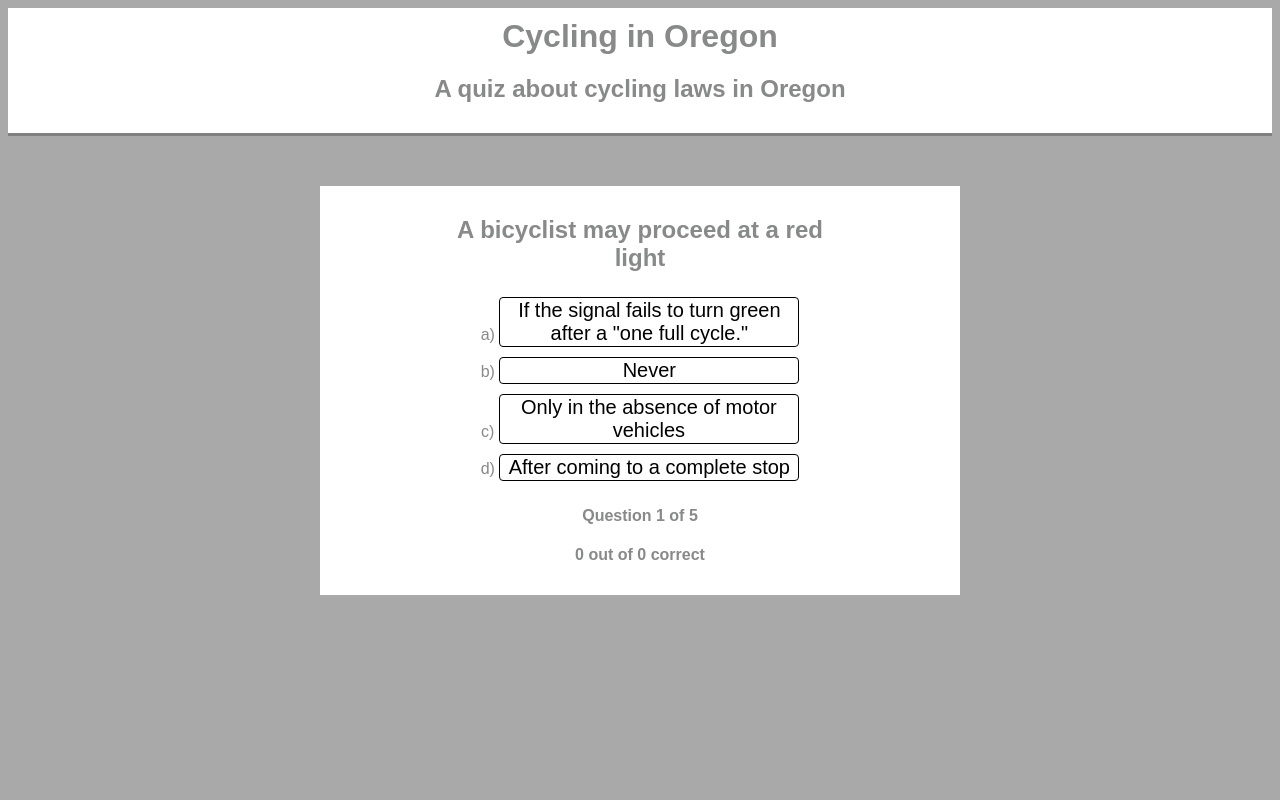
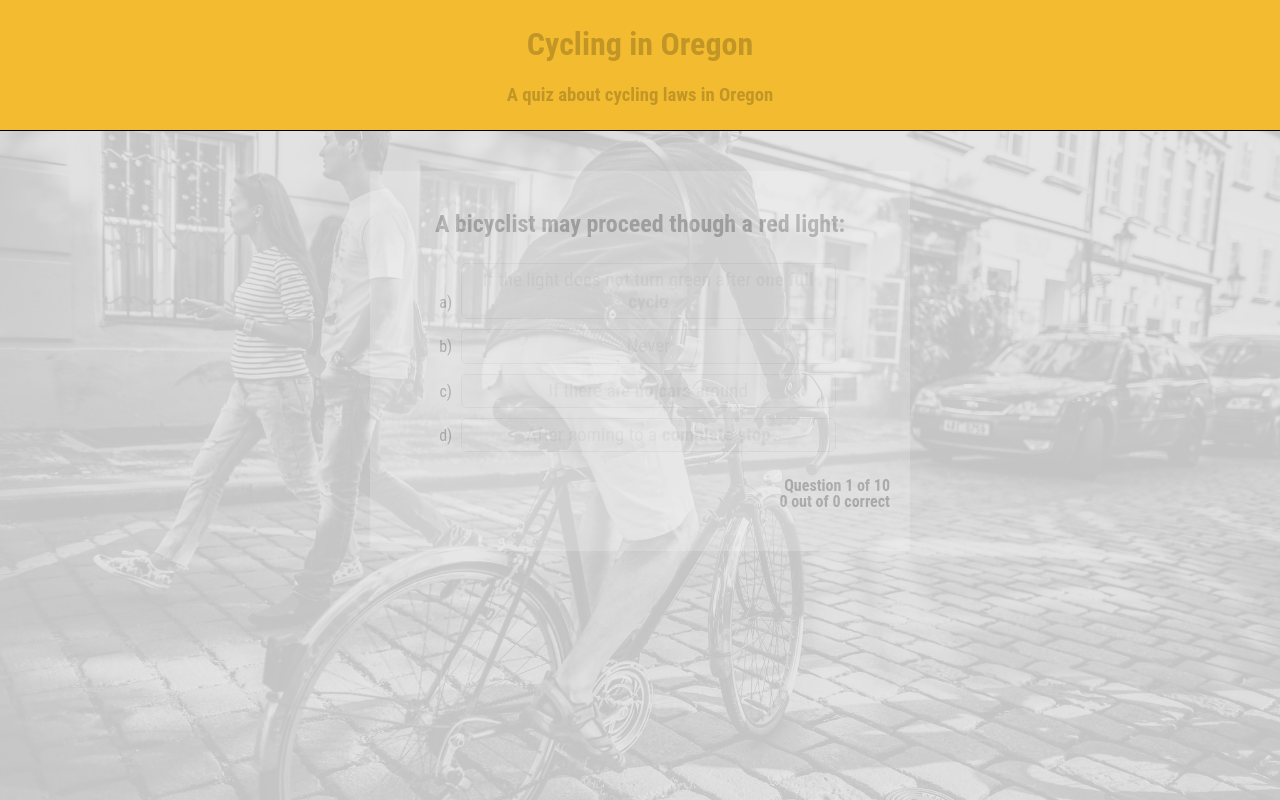
Before and after one commit to christophergoot/quiz-app, a plain HTML site: page index.html in a window 1280 px wide. Both pictures are taken after a click on the button "Start The Quiz". Drawn offline with nearby package versions, Linux system fonts and the light colour scheme.

Commit message:
Working Draft

```diff
--- a/index.html
+++ b/index.html
@@ -2,17 +2,21 @@
 <html lang='en'>
 <head>
 	<title>Cycling in Oregon | Quiz</title>
-	<!-- <link rel="stylesheet" type="text/css" href="theme.css"> -->
+	<meta name="viewport" content="width=device-width, initial-scale=1">
+	<link href="https://cdnjs.cloudflare.com/ajax/libs/normalize/4.1.1/normalize.css" rel="stylesheet">
+	<link href="https://fonts.googleapis.com/css?family=Roboto:400,700" rel="stylesheet">
 	<link rel="stylesheet" type="text/css" href="main.css">
 	<script src="https://ajax.googleapis.com/ajax/libs/jquery/3.2.1/jquery.min.js"></script>
 </head>
 <body>
-	<header>
+	<header class="header">
 		<div class="container quiz-title">
 			<h1>Cycling in Oregon</h1>
-			<h2>A quiz about cycling laws in Oregon</h2>
+			<h3>A quiz about cycling laws in Oregon</h3>
 		</div>
 	</header>
+
+
 	<main role="main" class="box container">
 		<section class="start-section js-start-section">
 			<h2>Test Your Knowledge</h2>
--- a/main.css
+++ b/main.css
@@ -1,66 +1,88 @@
 body {
-  font-family: Arial, Sans-Serif;
+  font-family: 'Roboto Condensed', sans-serif;
   font-size: 16px;
-  text-align: center;
-  background-color: darkgrey;
-  color: #888989;
-  font-weight: 200;
-}
-
-
-.container {
-	background-color: white;
-	max-width: 600px;
-	margin: 0 auto;
-	padding: 10px 20px;
-	height: 100%;
-}
-
-
-
-header {
-	margin: 0 0 50px 0;
-	margin-top: 0;
-	width: 100%;
-	border-bottom: solid grey;
-	background-color: white;
-}
-h1{
+  		background: url("background-bicycle.jpg") no-repeat center center fixed;
+	background-size: cover;
 	margin: 0 auto;
 }
 
-/*
+main {
+	padding: 20px 20px;
+
+}
+
 .box {
-	border-radius: 1%;
+	background-color: white;
+
+	border-radius: 3px;
+}
+.header {
+  background-color: #F3BC30;
+  margin-bottom: 40px;
+  padding: 5px 0;
+  width: 100%;
+  border-bottom: 1px solid black;
+
+}
+
+.feedback-section {
+	/*background-color: pink;*/
+}
+.container {
+	margin: 0 auto;
+	max-width: 500px;
+	opacity: 20%;
+	text-align: center;
+}
+
+.answer-recall {
+box-shadow: 2px 2px 3px 1px grey;
+padding: 10px;
+border-radius: 5px;
+}
+
+.button, button {
+ background-color: #E4E4E4;
+ /*margin: 5px auto;*/
+	width: 75%;
+	/*border-radius: 3px;*/
+	/*padding: 5px;*/
+	font-size: 1.2em;
+	border-radius: 5px;
 	border: 1px solid black;
 	margin: 5px;
 	padding: 5px;
-	  max-width: 600px;
-  margin: 20px 40px;
-  background-color: white;
-  overflow: hidden;
-  border-radius: 5px;
-  margin: 10px auto;
-}
-*/
-
-.button, .answer {
-	border-radius: 4px;
- 	 border: 1px solid;
-  /*color: #FD4D72;*/
-  background-color: transparent;
-	width: 75%;
-	margin: 5px auto;
-	font-size: 20px;
+	opacity: 20%;
 
 }
 
-.question {
-	padding: 0 15%;
+.critique {
+	font-style: bold italic;
+	font-size: 1.5em;
 }
-.answer {
-	width: 50%;
+
+a {
+		text-decoration: none;
 }
+
+cite {
+
+	font-size: .8em;
+	float: right;
+	font-style: italic;
+	top: 20px;
+	margin: 0 10px 5px 5px;
+
+}
+
+.progress {
+	line-height: 1em;
+	text-align: right;
+}
+.answer-section {
+
+}
+
 
 .hidden {
 	display: none;
--- a/quiz.js
+++ b/quiz.js
@@ -1,21 +1,21 @@
 // 'use strict';
 
 let currentQuestionNumber = 1;
-let quizLength = 5;
+let quizLength = 10;
 let scoreCard = [];
 let quizList = [];
 const MasterQuizList = [
-{ 'Question' : 'Under Oregon law, who must wear a bicycle helmet?', 'Correct Answer' : 'Anyone under the age of 16', 'Answers' : [ 'Anyone under the age of 16', 'Anyone under the age of 13', 'Any cyclist, regardless of age', 'Helmet use is strongly encouraged, but unregulated in Oregon'], 'Feedback' : 'Additionally, it is against the law to carry a passenger under the age of 16 on your bicycle if the passenger is not wearing a helmet.', 'Source' : 'https://www.portlandoregon.gov/transportation/article/301187' },
-{ 'Question' : 'Oregon has a "Bike Bill", which requires the inclusion of facilities for pedestrians and bicyclists wherever a road, street or highway is built or rebuilt. Which year was it passed?', 'Correct Answer' : '1971', 'Answers' : [ '1971', '1993', '2000', '2015'], 'Feedback' : 'ORS 366.514, aka the bike bill, was passed by the Oregon Legislature in 1971. It applies to ODOT, cities and counties and requires spending reasonable amounts of their share of the state highway fund on facilities for pedestrians and bicyclists. These facilities must be located within the right-of-way of public roads, streets or highways open to motor vehicle traffic. The funds cannot be spent on trails in parks or other areas outside of a road, street or highway right-of-way.', 'Source' : 'http://www.oregon.gov/odot/programs/pages/bikeped.aspx' },
-{ 'Question' : 'When on a road with no shoulder or bike lane, and the travel lane is narrow, you should', 'Correct Answer' : 'Ride in the center of the lane', 'Answers' : [ 'Ride in the center of the lane', 'Ride to the far right of the lane', 'Ride on the sidewalk', 'Dismount and walk on the sidewalk'], 'Feedback' : 'This will prevent motorists from passing you when there isn’t room. You should also take the lane when you’re traveling at the same speed as traffic. This will keep you out of motorists’ blind spots and reduce conflicts with right-turning traffic.', 'Source' : 'https://docs.google.com/viewer?url=http%3A%2F%2Fwww.oregon.gov%2FODOT%2FPrograms%2FTDD%2520Documents%2FOregon-Bicyclist-Manual.pdf' },
-{ 'Question' : 'When driving, you aproach a red light at an intersection with a green "Bike Box". You are legally required to. . .', 'Correct Answer' : 'Stop in advance of the box, and remain parked until the light turns green and the box is empty', 'Answers' : [ 'Stop in advance of the box, and remain parked until the light turns green and the box is empty', 'Stop in advance of the box, and proceed to make a right hand turn ONLY if the box is clear', 'Stop in advance of the box if there are bicycles present, otherwise proceed to pull up to the front of the intersection', 'Approach the bicycle box with caution, but be aware that there is no additional legal requirement to accomodate bicyclists'], 'Feedback' : 'When you bike: Roll up to the front of the line when there’s a yellow or red light. If the light is green, watch for vehicles turning right before continuing through the intersection. Only cyclists can take a right on red when there’s a bike box.', 'Source' : 'https://www.portlandoregon.gov/transportation/article/594206' },
-{ 'Question' : 'A bicycle equiped with and electric assist system, for the purposes of the Oregon Vehicle Code, shal be considered:', 'Correct Answer' : 'a Bicycle', 'Answers' : [ 'a Bicycle', 'a Motor Vehicle in practice', 'illegal, unless registered as a motor vehicle', 'There is no statute in place regarding electric assisted bicycles.'], 'Feedback' : 'This one has been on the books for over 20 years. 814.405: Status of electric assisted bicycle.', 'Source' : 'https://bikeportland.org/resources/bicyclelaws#814405' },
-{ 'Question' : 'A bicyclist is legally permitted to', 'Correct Answer' : 'Ride their bicycle on the sidewalk or crosswalk in a safe manner', 'Answers' : [ 'Ride their bicycle on the sidewalk or crosswalk in a safe manner', 'Only walk their bicycle on the sidewalk or crosswalk', 'Treat the sidewalk or crosswalk as a defacto bicycle lane in the absence of pedestrians', 'Overtake a pedestrian at a speed greater than an ordinary walk to long as an audible warning is given'], 'Feedback' : 'Operation of an electric assisted bicycle on a sidewalk is NEVER permitted', 'Source' : 'https://bikeportland.org/resources/bicyclelaws#814405' },
-{ 'Question' : 'A commercial vehicle is permitted to park in a bicycle lane', 'Correct Answer' : 'If they are in the process of making a delivery', 'Answers' : [ 'If they are in the process of making a delivery', 'Between the hours of 8am and 5pm', 'Only if they are speciffically licenced to do so', 'Never.'], 'Feedback' : 'An implement of husbandry may also momentarily cross into a bicycle lane to permit other vehicles to overtake and pass the implement of husbandry.', 'Source' : 'https://www.oregonlaws.org/ors/811.440' },
+{ 'Question' : 'What age can you legally stop wearing a helmet?', 'Correct Answer' : '16', 'Answers' : [ '16', '13', 'Any Age', 'Never. All cyclists must wear helmets'], 'Feedback' : 'Additionally, it is against the law to carry a passenger under the age of 16 on your bicycle if the passenger is not wearing a helmet.', 'Source' : 'https://www.portlandoregon.gov/transportation/article/301187' },
+{ 'Question' : 'What year was the "Bike Bill" written? <br>It states that all road projects must accomodate bicycles', 'Correct Answer' : '1971', 'Answers' : [ '1971', '1993', '2000', '2015'], 'Feedback' : 'It applies to ODOT, cities and counties and requires spending reasonable amounts of their share of the state highway fund on facilities for pedestrians and bicyclists. These facilities must be located within the right-of-way of public roads, streets or highways open to motor vehicle traffic. The funds cannot be spent on trails in parks or other areas outside of a road, street or highway right-of-way.', 'Source' : 'http://www.oregon.gov/odot/programs/pages/bikeped.aspx' },
+{ 'Question' : 'On a road with no shoulder or bike lane you should ride', 'Correct Answer' : 'In the <strong>center</strong> of the lane', 'Answers' : [ 'In the <strong>center</strong> of the lane', 'The <strong>far right</strong> of the lane', 'Ride on the <strong>grass</strong>', 'Walk on the <strong>sidewalk</strong>'], 'Feedback' : 'This will prevent motorists from passing you when there isn/’t room. You should also take the lane when you/’re traveling at the same speed as traffic. This will keep you out of motorists/’ blind spots and reduce conflicts with right-turning traffic.', 'Source' : 'https://docs.google.com/viewer?url=http%3A%2F%2Fwww.oregon.gov%2FODOT%2FPrograms%2FTDD%2520Documents%2FOregon-Bicyclist-Manual.pdf' },
+{ 'Question' : 'In a car, at a red light with a "Bike Box". You are legally required to:', 'Correct Answer' : 'Wait <strong>behind box</strong> for the green light', 'Answers' : [ 'Wait <strong>behind box</strong> for the green light', 'Make a <strong>right hand turn</strong> if clear', 'Wait <strong>inside box</strong> if no bicycles are present', 'Bike Boxes are <strong>unregulated</strong>'], 'Feedback' : 'When you bike: Roll up to the front of the line when there\’s a yellow or red light. If the light is green, watch for vehicles turning right before continuing through the intersection. Only cyclists can take a right on red when there\’s a bike box.', 'Source' : 'https://www.portlandoregon.gov/transportation/article/594206' },
+{ 'Question' : 'A bicycle with electric assist is legally considered:', 'Correct Answer' : 'A Bicycle', 'Answers' : [ 'A Bicycle', 'A Motor Vehicle', 'Illegal', 'A grey area'], 'Feedback' : 'This one has been on the books for over 20 years. 814.405: Status of electric assisted bicycle.', 'Source' : 'https://bikeportland.org/resources/bicyclelaws#814405' },
+{ 'Question' : 'A bicyclist can ride on the sidewalk or crosswalk:', 'Correct Answer' : 'If safe', 'Answers' : [ 'If safe', 'They can <strong>only walk</strong> the bike', 'As if it were a <strong>bicycle lane</strong>', 'Never.'], 'Feedback' : 'Operation of an electric assisted bicycle on a sidewalk is NEVER permitted', 'Source' : 'https://bikeportland.org/resources/bicyclelaws#814405' },
+{ 'Question' : 'A vehicle can park in a bicycle lane:', 'Correct Answer' : 'If they are <strong>making a delivery</strong>', 'Answers' : [ 'If they are <strong>making a delivery</strong>', 'Between 8pm and 6am', 'If outside a <strong>job site</strong>', 'Never.'], 'Feedback' : 'An implement of husbandry may also momentarily cross into a bicycle lane to permit other vehicles to overtake and pass the implement of husbandry.', 'Source' : 'https://www.oregonlaws.org/ors/811.440' },
 { 'Question' : 'The average age of bicyclists killed in crashes with motor vehicles is', 'Correct Answer' : '45', 'Answers' : [ '45', '25', '35', '55'], 'Feedback' : 'The average age of bicyclists killed in crashes with motor vehicles continues to increase, climbing to 45 years old in 2014, up from 39 in 2004, 32 in 1998, and 24 in 1988.', 'Source' : 'http://www.pedbikeinfo.org/data/factsheet_crash.cfm' },
-{ 'Question' : 'A bicyclist may proceed at a red light', 'Correct Answer' : 'If the signal fails to turn green after a "one full cycle."', 'Answers' : [ 'If the signal fails to turn green after a "one full cycle."', 'After coming to a complete stop', 'Never', 'Only in the absence of motor vehicles'], 'Feedback' : 'The 2015 law holds motorcyclists and bicyclists proceeding through a red liable if there\'s a collision with other road users proceeding through a green light. For motorcyclists, it would also apply to highway ramp meters.  Rolling through stop signs remains illegal.', 'Source' : 'http://www.oregonlive.com/commuting/index.ssf/2015/03/bicycles_oregon_law_run_red_li.html' },
-{ 'Question' : 'A cyclist must signal a stop or turn while operating a bicycle', 'Correct Answer' : 'If they can safely do so', 'Answers' : [ 'If they can safely do so', 'If they are so inclined', 'Never', 'Only in a dense urban core'], 'Feedback' : 'Failure to signal for a bicycle turn is a Class D traffic violation since 1983', 'Source' : 'https://bikeportland.org/resources/bicyclelaws#814405' },
-{ 'Question' : 'Unlawful passengers on bicycle', 'Correct Answer' : 'Occurs where there are more persons on the bicycle than the number for which it is designed or safely equipped', 'Answers' : [ 'Occurs where there are more persons on the bicycle than the number for which it is designed or safely equipped', 'Is not a real thing', 'Is only enforced at the circus', 'Only applies to riding on the handlebars'], 'Feedback' : 'A person operating an electric personal assistive mobility device is not subject to this section.', 'Source' : 'https://bikeportland.org/resources/bicyclelaws#814405' }
+{ 'Question' : 'A bicyclist may proceed though a red light:', 'Correct Answer' : 'If the light does not turn green after <strong>one full cycle</strong>', 'Answers' : [ 'If the light does not turn green after <strong>one full cycle</strong>', 'After coming to a <strong>complete stop</strong>', 'Never', 'If there are <strong>no cars</strong> around'], 'Feedback' : 'The 2015 law holds motorcyclists and bicyclists proceeding through a red liable if there\'s a collision with other road users proceeding through a green light. For motorcyclists, it would also apply to highway ramp meters.  Rolling through stop signs remains illegal.', 'Source' : 'http://www.oregonlive.com/commuting/index.ssf/2015/03/bicycles_oregon_law_run_red_li.html' },
+{ 'Question' : 'A cyclist must signal a stop or turn while operating a bicycle:', 'Correct Answer' : '<strong>Always</strong> if they can', 'Answers' : [ '<strong>Always</strong> if they can', 'If they <strong>want</strong>', 'Never', 'Only in a <strong>dense</strong> urban core'], 'Feedback' : 'Failure to signal for a bicycle turn is a Class D traffic violation since 1983', 'Source' : 'https://bikeportland.org/resources/bicyclelaws#814405' },
+{ 'Question' : 'Unlawful passengers on bicycle', 'Correct Answer' : 'Where there are <strong>more butts</strong> than seats', 'Answers' : [ 'Where there are <strong>more butts</strong> than seats', 'Is <strong>not</strong> a real thing', 'Is only enforced at the <strong>circus</strong>', 'Only applies to riding on the <strong>handlebars</strong>'], 'Feedback' : 'A person operating an electric personal assistive mobility device is not subject to this section.', 'Source' : 'https://bikeportland.org/resources/bicyclelaws#814405' }
 ];
 
 function getCorrectAnswer() {
@@ -55,20 +55,20 @@ function createQuestionString(i) {
 			<h2 class="question js-question">${question}</h2>
 			<div class="answer-option">
 				<label for="answer-a" class="answer-label">a)</label>
-				<button id="answer-a" value="${answers[0]}" class="box answer">${answers[0]}</button></div>
+				<button id="answer-a" value="${answers[0]}" class="box button">${answers[0]}</button></div>
 			<div class="answer-option">
 				<label for="answer-b" class="answer-label js-answer-label">b)</label>
-				<button id="answer-b" value="${answers[1]}" class="box answer">${answers[1]}</button></div>
+				<button id="answer-b" value="${answers[1]}" class="box button">${answers[1]}</button></div>
 			<div class="answer-option">
 				<label for="answer-c" class="answer-label js-answer-label">c)</label>
-				<button id="answer-c" value="${answers[2]}" class="box answer">${answers[2]}</button></div>
+				<button id="answer-c" value="${answers[2]}" class="box button">${answers[2]}</button></div>
 			<div class="answer-option">
 				<label for="answer-d" class="answer-label js-answer-label">d)</label>
-				<button id="answer-d" value="${answers[3]}" class="box answer">${answers[3]}</button></div>
+				<button id="answer-d" value="${answers[3]}" class="box button">${answers[3]}</button></div>
 		</form>
 		<div class="progress js-progress">
-			<h4>Question <span class="js-question-number">${currentQuestionNumber}</span> of <span class="js-total-questions">${quizLength}</span></h4>
-			<h4><span class="js-correct-answers">${correctAnswerCount}</span> out of <span class="js-given-answers">${currentQuestionNumber-1}</span> correct</h4>
+			<h4>Question <span class="js-question-number">${currentQuestionNumber}</span> of <span class="js-total-questions">${quizLength}</span>
+			<br><span class="js-correct-answers">${correctAnswerCount}</span> out of <span class="js-given-answers">${currentQuestionNumber-1}</span> correct</h4>
 		</div>`);
 	return (string);
 }
@@ -93,19 +93,20 @@ function createFeedbackString(i, answerStatus) {
 	if (answerStatus == 1) textResponse = "Correct!"
 	let buttonAction = '<button value="next" class="box button js-next-question">Next Question</button>'
 	if (scoreCard.length === quizLength) buttonAction = '<button value="final" class="box button js-final-button">See Results</button>'
-	let optCorrectResponse = `<p>${question}</p><div class="box button correct">${correctAnswer}</div>`
+	let optCorrectResponse = `<p>${question}</p><h2>${correctAnswer}</h2>`
 	const string = (`
-		<h2>${textResponse}</h2>
-		<div class="answer-option">${optCorrectResponse}</div>
-		<p>${feedback}</p>
-		<p class="citation"><a href="${source}">source</a></p>
+		<div class="feedback-splash"><h2>${textResponse}</h2>
+		<div class="answer-recall">${optCorrectResponse}</div>
+		<p>${feedback}
+		<cite><a href="${source}">source</a></cite></p>
 
 		<div class="progress js-progress">
-			<h4>Question <span class="js-question-number">${currentQuestionNumber}</span> of <span class="js-total-questions">${quizLength}</span></h4>
-			<h4><span class="js-correct-answers">${correctAnswerCount}</span> out of <span class="js-given-answers">${currentQuestionNumber-1}</span> correct</h4>
+			<h4>Question <span class="js-question-number">${currentQuestionNumber}</span> of <span class="js-total-questions">${quizLength}</span>
+			<br><span class="js-correct-answers">${correctAnswerCount}</span> out of <span class="js-given-answers">${currentQuestionNumber}</span> correct</h4>
 		</div>
 
 		${buttonAction}
+		</div>
 	`);
 	return (string);
 }
@@ -114,14 +115,26 @@ function renderFeedback(answerStatus) {
 	$('.js-feedback-section').html(createFeedbackString(currentQuestionNumber-1, answerStatus));
 }
 
+function critiqueScore(score) {
+	console.log(score);
+	let string = "A Terrible";
+	if (score >= 100) string = "An Absolutely Perfect";
+	else if (score >= 80) string = "A Rather Impressive";
+	else if (score >= 60) string = "A Solid";
+	else if (score >= 40) string = "An Unispiring";
+
+	return(string);
+}
+
+
 function renderFinal() {
 	let correctAnswerCount = scoreCard.reduce(add, 0);
-	scoreCritique = "an amazing (or something else)";
 	correctPercent = correctAnswerCount/quizLength*100;
+	scoreCritique = critiqueScore(correctPercent);
 	string = (`<h2>Quiz Complete</h2>
-				<h2>${correctPercent}% Correct</h2>
+				<h1>${correctPercent}% Correct</h1>
 				<p>Thank you for taking the quiz. It turns out you have
-				<span class="js-quiz-critique">${scoreCritique}</span>
+				<span class="critique">${scoreCritique}</span>
 				knowledge of bicycle laws and safety in Oregon</p>
 				<button value="Start Again" class="box button">Take The Quiz Again</button>
 
@@ -151,9 +164,10 @@ function handleTheClicks() {
 		let answer = $(this).val();
 		if (answer === correct) status = 1;
 		scoreCard.push(status);
-		window.setTimeout(annimateButton($(this), status), 3000);
+		annimateButton($(this), status);
 		renderFeedback(status);
-		window.setTimeout(showSection('.js-feedback-section'), 3000);
+		showSection('.js-feedback-section');
+		$(this).removeClass("incorrect", "correct")
 	})
 	$('.js-feedback-section').on('click', 'button', function(event) {
 		event.preventDefault();
@@ -197,6 +211,7 @@ function reInitialize() {
 	quizList = [];
 	generateQuestions();
 	shuffleAnswers();
+	renderQuizPage();
 	showSection('.js-quiz-section');
 
 }
```
